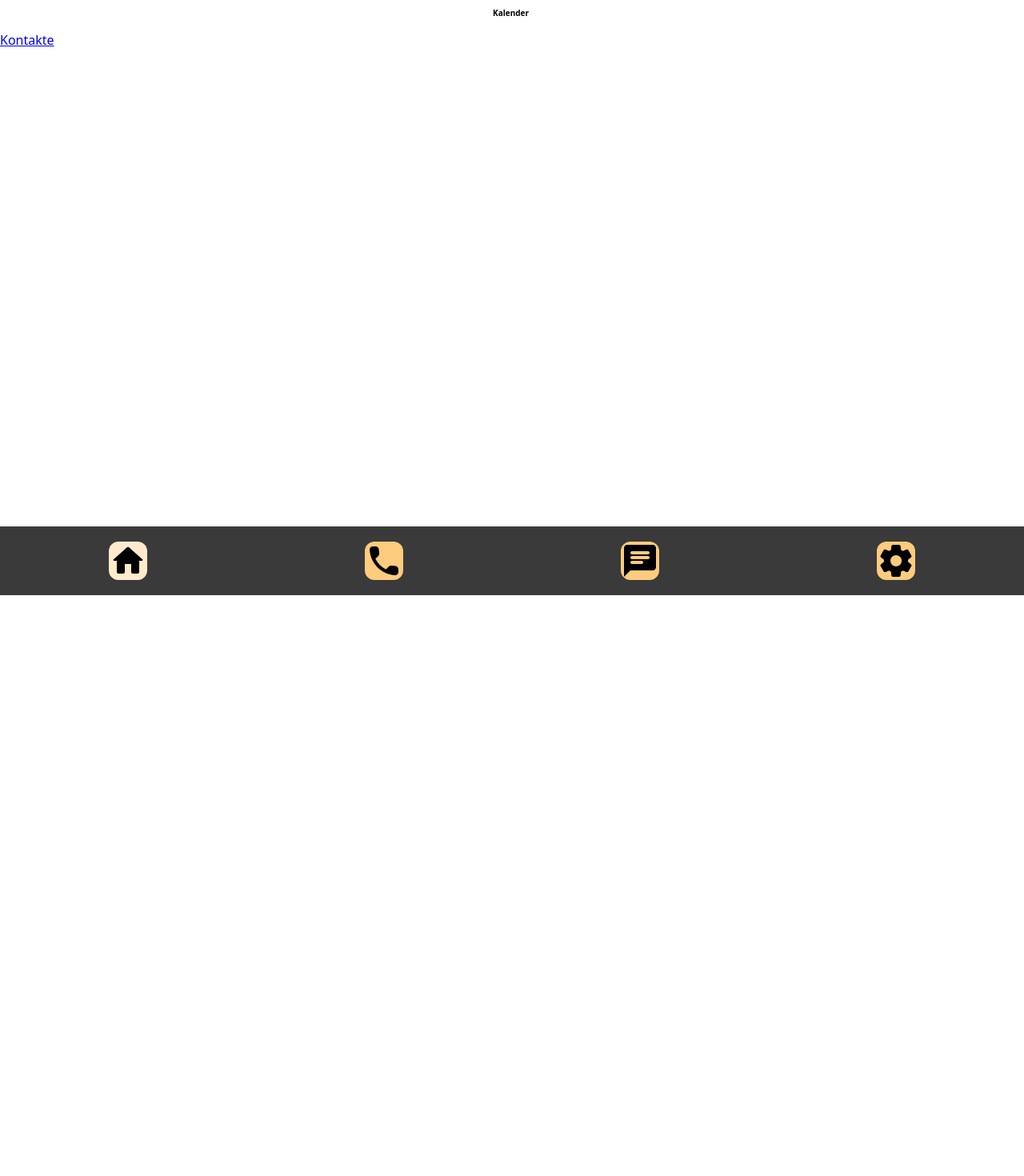
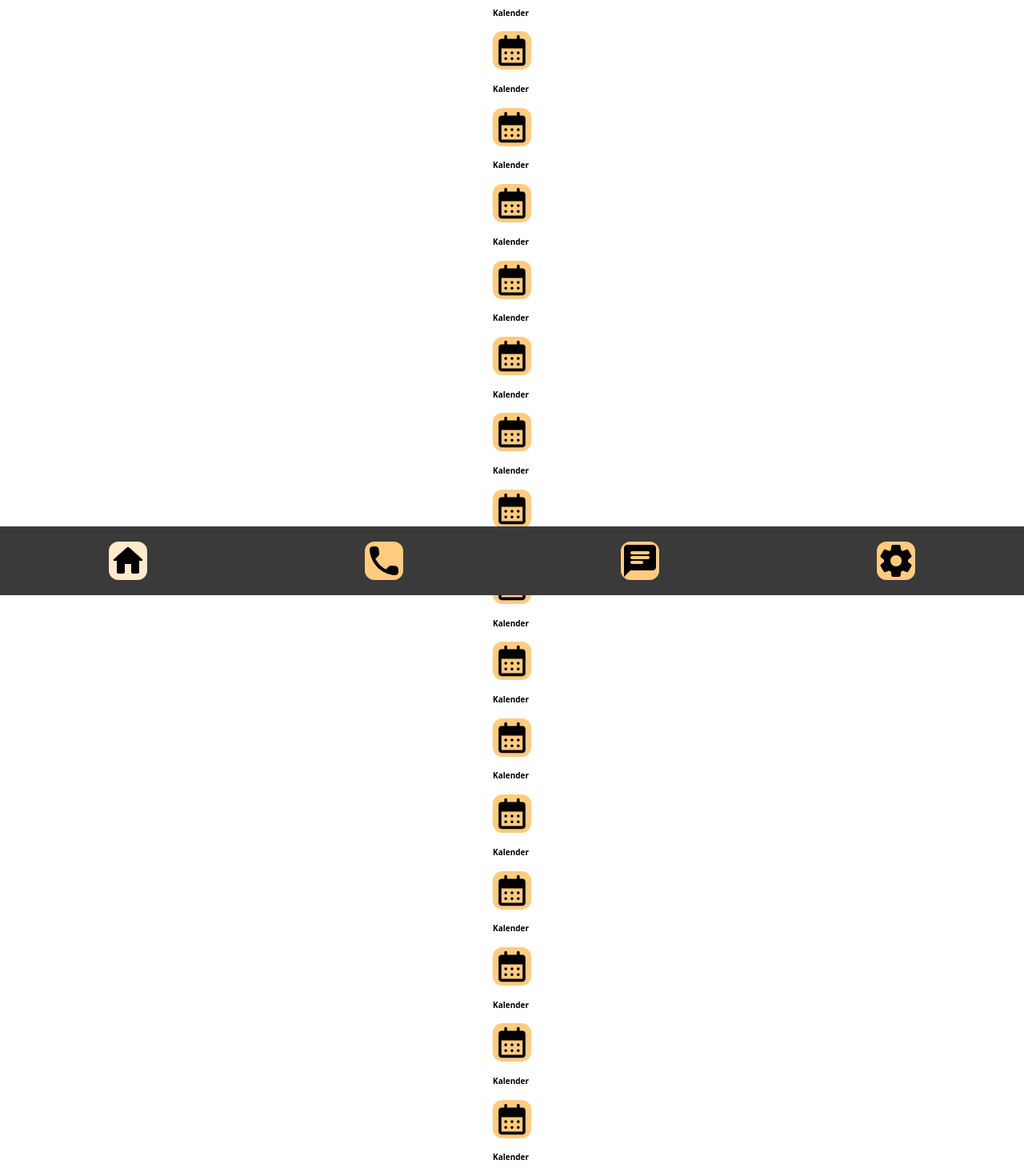
Before and after one commit to MariaRiosNavarro/mobileSimulation-propOS, a Next.js app: page / in a window 1280 px wide. Shown: the part 56-1526 px from the top of the page at 80% size. Before the commit the page ends 800 px from the top, so only its background shows below. Built offline with nearby package versions, Linux system fonts and the light colour scheme.

Commit message:
copy paste 15 times for all the fake apps

```diff
--- a/pages/index.js
+++ b/pages/index.js
@@ -29,7 +29,66 @@ export default function Home() {
           <StyledAppContainer StyledSvg={calenderSVG} />
           <StyledAppHeading>Kalender</StyledAppHeading>
         </StyledWrapAppLink>
-        <Link href={"/contacts"}>Kontakte</Link>
+        <StyledWrapAppLink href={"/"}>
+          <StyledAppContainer StyledSvg={calenderSVG} />
+          <StyledAppHeading>Kalender</StyledAppHeading>
+        </StyledWrapAppLink>
+        <StyledWrapAppLink href={"/"}>
+          <StyledAppContainer StyledSvg={calenderSVG} />
+          <StyledAppHeading>Kalender</StyledAppHeading>
+        </StyledWrapAppLink>
+        <StyledWrapAppLink href={"/"}>
+          <StyledAppContainer StyledSvg={calenderSVG} />
+          <StyledAppHeading>Kalender</StyledAppHeading>
+        </StyledWrapAppLink>
+        <StyledWrapAppLink href={"/"}>
+          <StyledAppContainer StyledSvg={calenderSVG} />
+          <StyledAppHeading>Kalender</StyledAppHeading>
+        </StyledWrapAppLink>
+        <StyledWrapAppLink href={"/"}>
+          <StyledAppContainer StyledSvg={calenderSVG} />
+          <StyledAppHeading>Kalender</StyledAppHeading>
+        </StyledWrapAppLink>
+        <StyledWrapAppLink href={"/"}>
+          <StyledAppContainer StyledSvg={calenderSVG} />
+          <StyledAppHeading>Kalender</StyledAppHeading>
+        </StyledWrapAppLink>
+        <StyledWrapAppLink href={"/"}>
+          <StyledAppContainer StyledSvg={calenderSVG} />
+          <StyledAppHeading>Kalender</StyledAppHeading>
+        </StyledWrapAppLink>
+        <StyledWrapAppLink href={"/"}>
+          <StyledAppContainer StyledSvg={calenderSVG} />
+          <StyledAppHeading>Kalender</StyledAppHeading>
+        </StyledWrapAppLink>
+        <StyledWrapAppLink href={"/"}>
+          <StyledAppContainer StyledSvg={calenderSVG} />
+          <StyledAppHeading>Kalender</StyledAppHeading>
+        </StyledWrapAppLink>
+        <StyledWrapAppLink href={"/"}>
+          <StyledAppContainer StyledSvg={calenderSVG} />
+          <StyledAppHeading>Kalender</StyledAppHeading>
+        </StyledWrapAppLink>
+        <StyledWrapAppLink href={"/"}>
+          <StyledAppContainer StyledSvg={calenderSVG} />
+          <StyledAppHeading>Kalender</StyledAppHeading>
+        </StyledWrapAppLink>
+        <StyledWrapAppLink href={"/"}>
+          <StyledAppContainer StyledSvg={calenderSVG} />
+          <StyledAppHeading>Kalender</StyledAppHeading>
+        </StyledWrapAppLink>
+        <StyledWrapAppLink href={"/"}>
+          <StyledAppContainer StyledSvg={calenderSVG} />
+          <StyledAppHeading>Kalender</StyledAppHeading>
+        </StyledWrapAppLink>
+        <StyledWrapAppLink href={"/"}>
+          <StyledAppContainer StyledSvg={calenderSVG} />
+          <StyledAppHeading>Kalender</StyledAppHeading>
+        </StyledWrapAppLink>
+        <StyledWrapAppLink href={"/contacts"}>
+          <StyledAppContainer StyledSvg={calenderSVG} />
+          <StyledAppHeading>Kalender</StyledAppHeading>
+        </StyledWrapAppLink>
       </StyledMain>
       <Navigation selected={"home"} />
     </>
```
